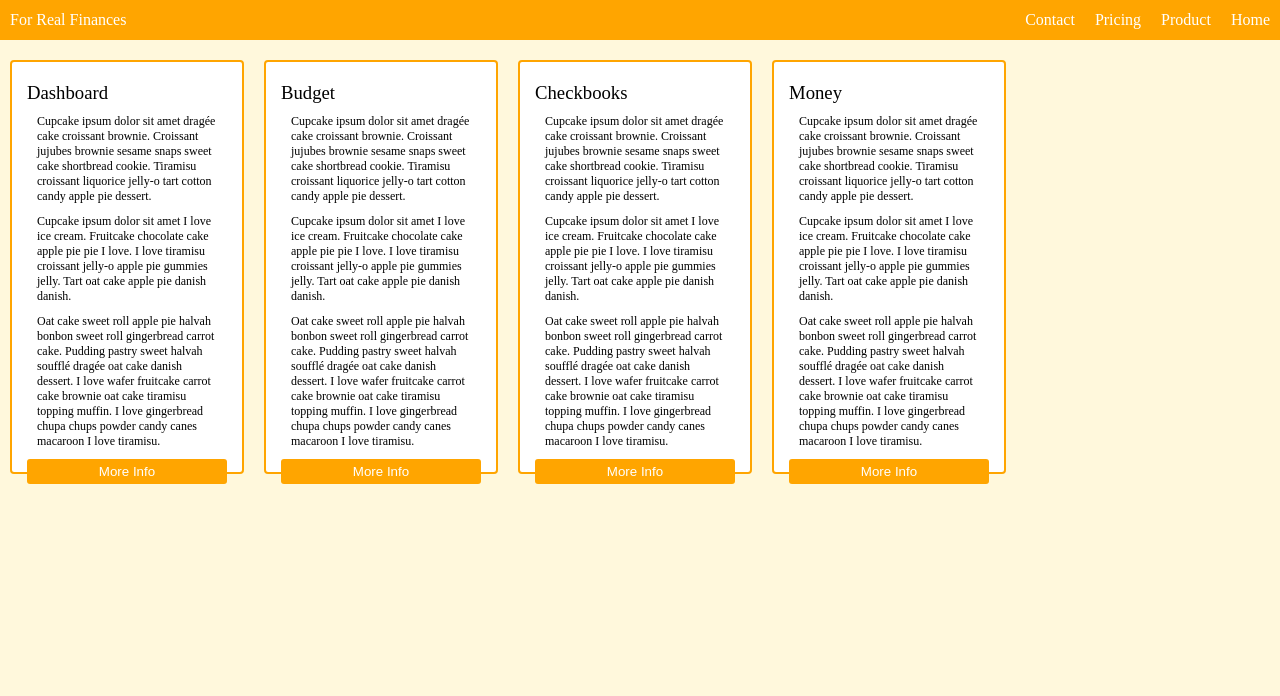
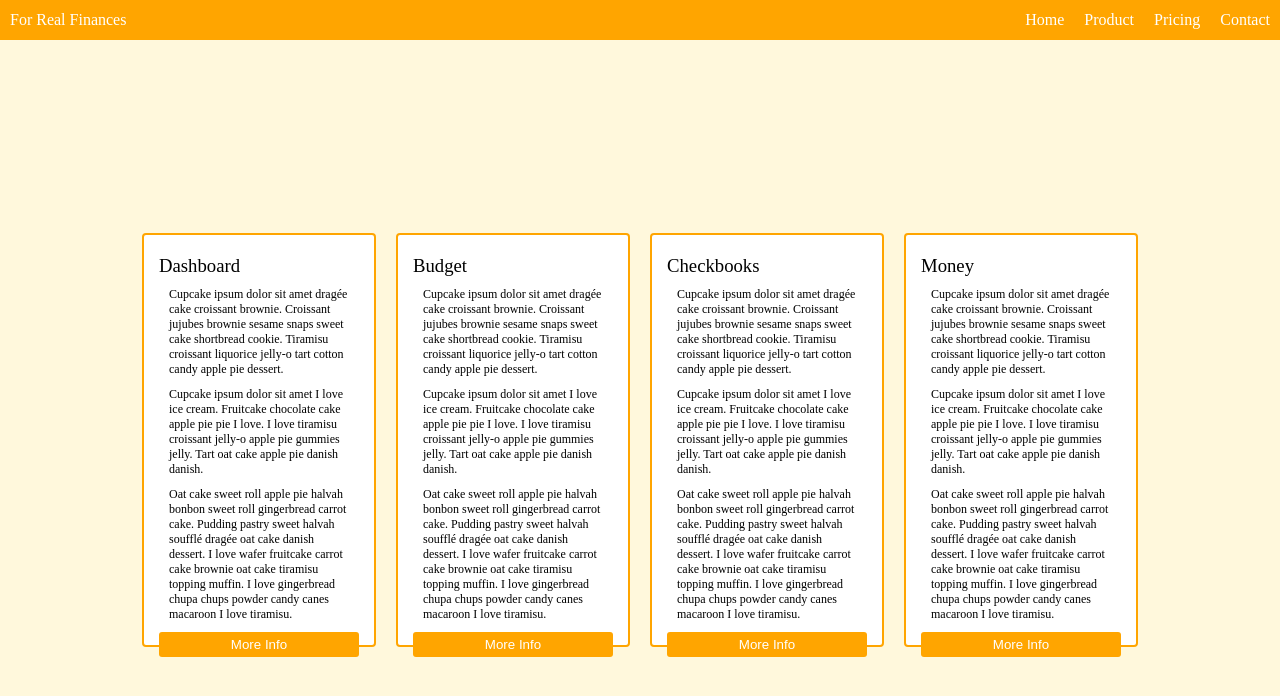
Before and after one commit to JOMOGLOBIN/financeSite, a plain HTML site: page index.html in a window 1280 px wide. Drawn offline with Linux system fonts and the light colour scheme.

Commit message:
second assignment commit Week 3 Day 2

```diff
--- a/index.css
+++ b/index.css
@@ -11,18 +11,21 @@ div.menu {
 
 ul {
   padding-top: 11px;
+  display: flex;
+  justify-content: flex-end;
 }
 
 li {
   list-style-type: none;
   display: inline;
-  float: right;
+  /* float: right; */
   padding: 0 10px;
   color: white;
 }
 
 li.title {
-  float: left;
+  /* float: left; */
+  flex-grow: 1;
   margin-left: 0;
   color: white;
 }
@@ -32,13 +35,16 @@ li.title {
   align-items: center;
   background-color: cornsilk; /* Color change*/
   height: 100vh;
+  display: flex;
+  flex-wrap: wrap;
+  justify-content: center;
 }
 
 .textBox { /* Because of float, the element is taken out of original flow. */
   width: 200px;
   height: 400px;
   margin: 20px 10px;
-  float: left;
+  /* float: left; */
   border: 2px orange;
   border-style: solid;
   border-radius: 4px;
```
